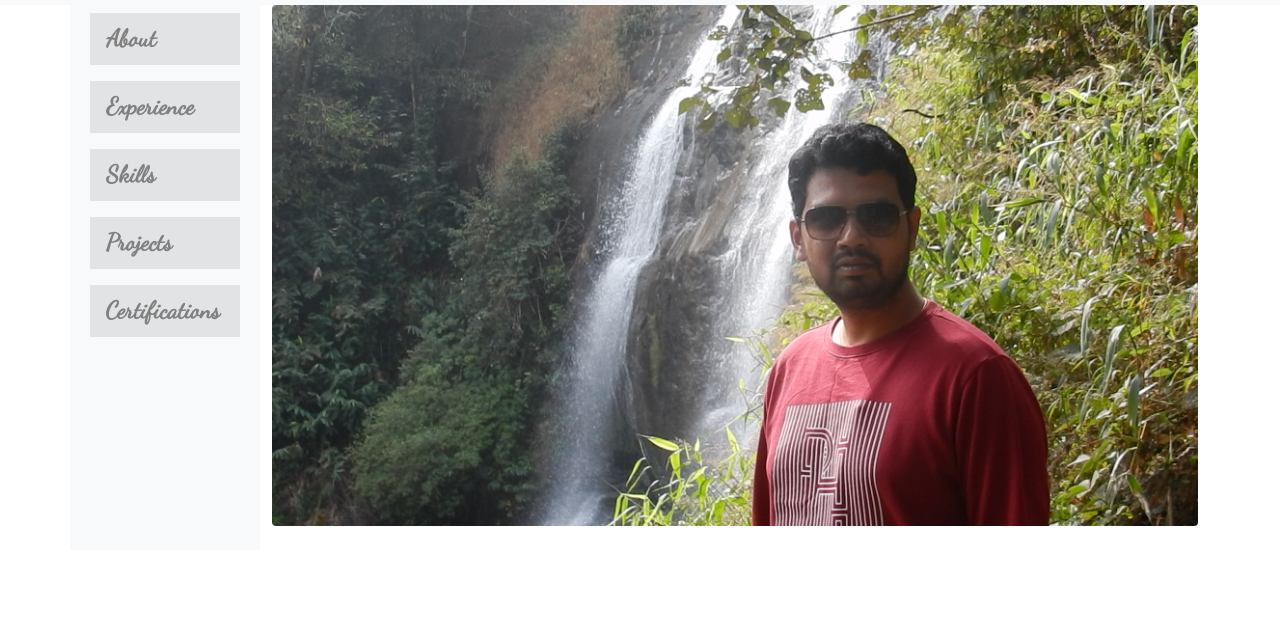
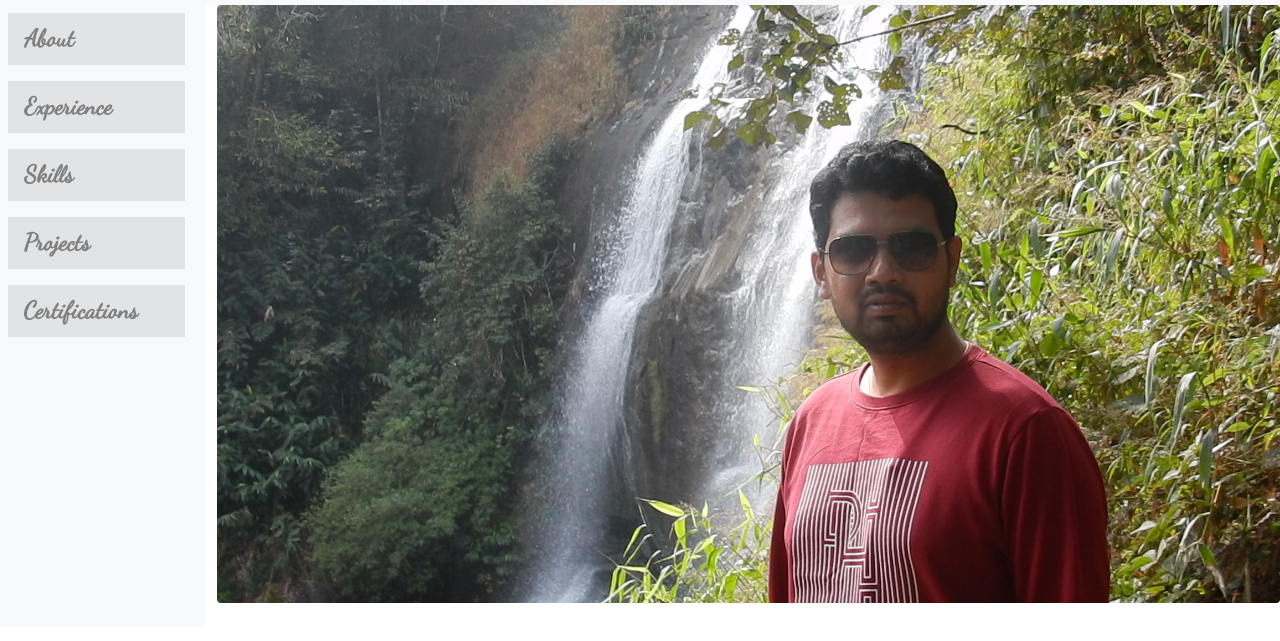
Before and after one commit to bhanuprakashyr/my-website, a website: page index.html in a window 1280 px wide. Shown: the part 59-700 px from the top of the page. Drawn offline with nearby package versions, Linux system fonts and the light colour scheme.

Commit message:
Side bar removed container

```diff
--- a/index.html
+++ b/index.html
@@ -44,18 +44,17 @@
   </header>
 
   <main>
-    <div class="container">
       <div class="row">
-        <nav class="col-md-2 border-2 bg-light">
+        <nav class="col-lg-2 border-2 bg-light">
           <div>
             <ul class="nav flex-column">
-              <li class="nav-item active m-2 bg-dark bg-opacity-10">
-                <a class="nav-link" href="www.google.com"> <span class="sidebar-link""> About </span>  </a>
+              <li class="nav-item m-2 bg-dark bg-opacity-10">
+                <a class="nav-link" href="www.google.com"> <span class="sidebar-link"> About </span>  </a>
             </li>
-            <li class=" nav-item m-2 bg-dark bg-opacity-10">
-                    <a class="nav-link" href="www.google.com"> <span class="sidebar-link""> Experience </span>  </a>
+            <li class="nav-item m-2 bg-dark bg-opacity-10">
+                    <a class="nav-link" href="www.google.com"> <span class="sidebar-link"> Experience </span>  </a>
             </li>
-            <li class=" nav-item m-2 bg-dark bg-opacity-10">
+            <li class="nav-item m-2 bg-dark bg-opacity-10">
                         <a class="nav-link"> <span class="sidebar-link"> Skills </span> </a>
               </li>
               <li class="nav-item m-2 bg-dark bg-opacity-10">
@@ -73,8 +72,6 @@
           </figure>
         </div>
       </div>
-
-    </div>
   </main>
 </body>
 
--- a/my-website.css
+++ b/my-website.css
@@ -15,4 +15,5 @@
     font-size: x-large;
     font-weight: bold;
     color: grey;
+    align-self: center;
   }
```
